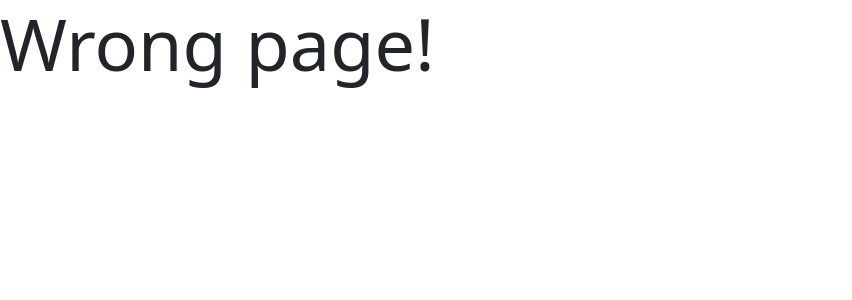
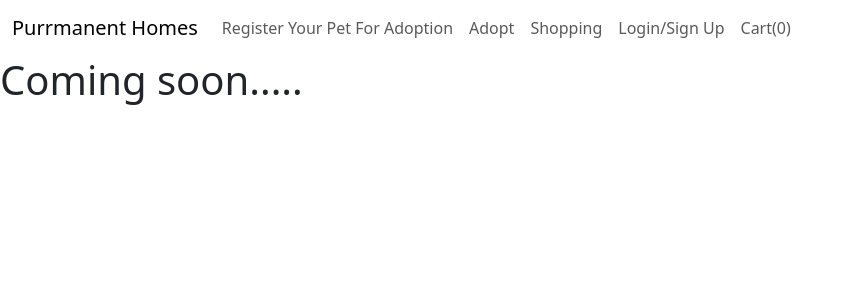
Before and after one commit to the-real-chrisp/PurrmanentHomes, a React (Vite) app in the folder client/: page /shopping in a window 1280 px wide. Before the commit this address had no page. Shown: the top 300 px of the page, without its empty margins (0-852 px from the left). Built offline with nearby package versions, Linux system fonts and the light colour scheme.

Commit message:
added shopping coming soon page

```diff
--- a/client/src/main.jsx
+++ b/client/src/main.jsx
@@ -6,6 +6,7 @@ import App from './app.jsx'
 import './index.css'
 import Home from './pages/Home'
 import Adoption from './pages/Adoption'
+import Shopping from './pages/Shopping'
 
 const router = createBrowserRouter([
   {
@@ -19,7 +20,11 @@ const router = createBrowserRouter([
       }, {
         path: '/adopt',
         element: <Adoption />
+      }, {
+        path: '/shopping',
+        element: <Shopping />
       },
+
     ]
   }
 ])
--- /dev/null
+++ b/client/src/pages/Shopping/index.jsx
@@ -0,0 +1,8 @@
+const Shopping = () => {
+    return (
+        <div>
+            <h1>Coming soon.....</h1>
+        </div>
+    )
+}
+export default Shopping
```
Also changed, not shown: client/src/pages/Shopping/style.css (added).
